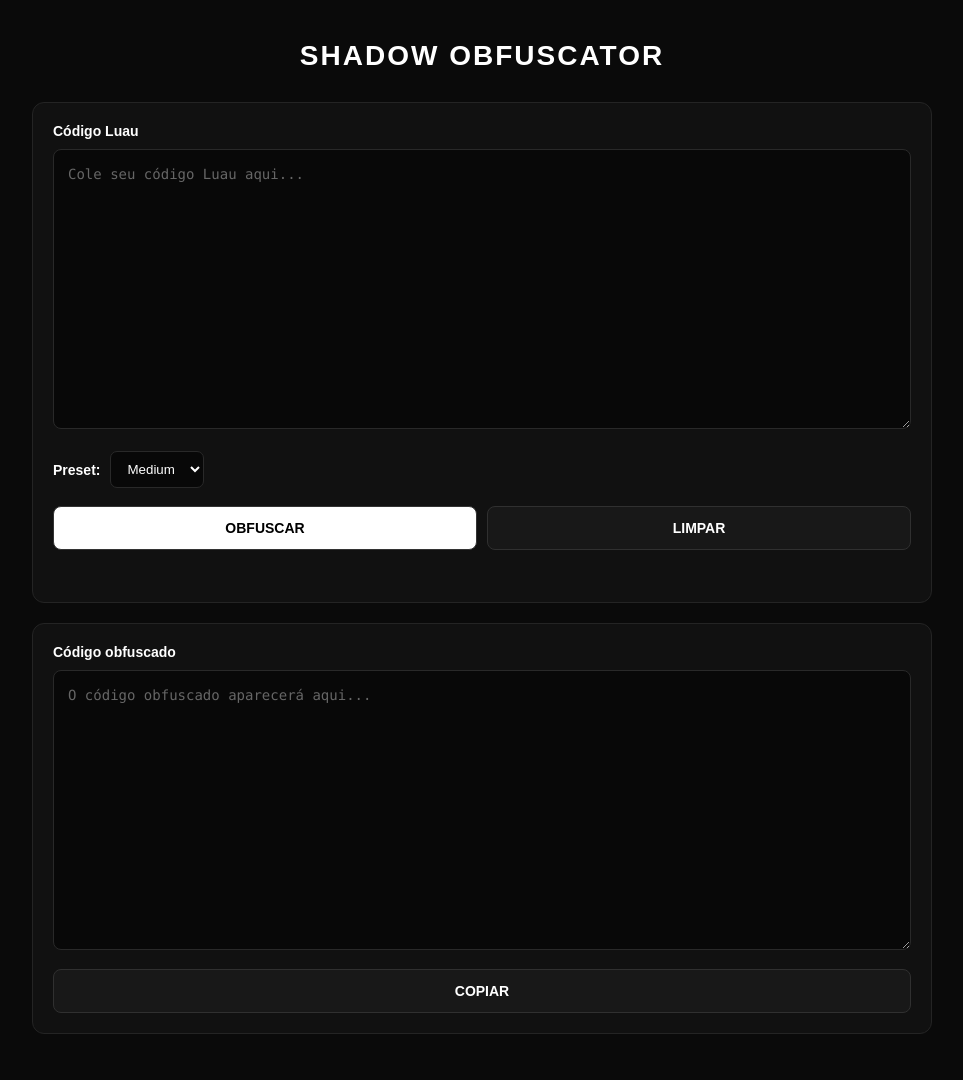
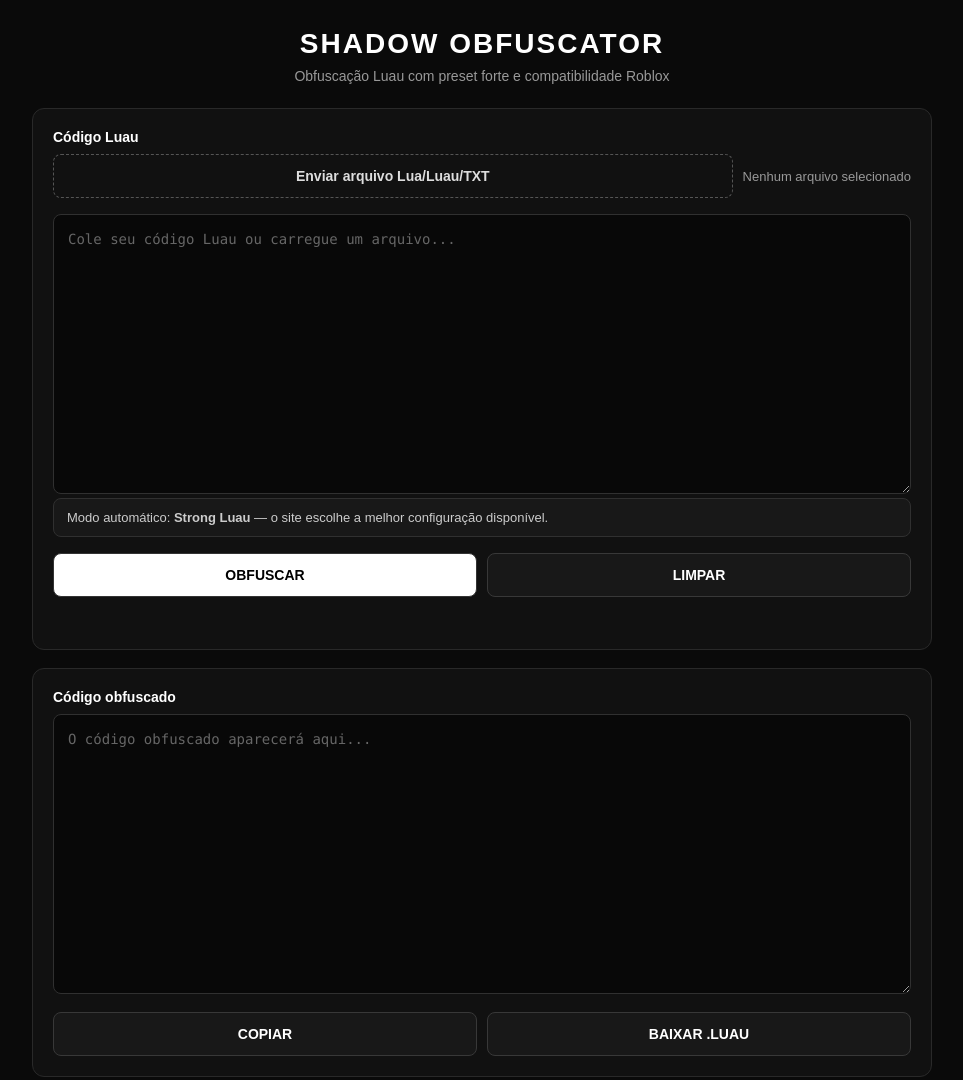
Before and after one commit to josearlindodasilva07-svg/shadow-obfuscator, a website built with Vite: page index.html in a window 1280 px wide. Shown: the whole page, without its empty margins (158-1121 px from the left). Built offline with nearby package versions, Linux system fonts and the light colour scheme.

Commit message:
Refactor HTML structure and styles for clarity

```diff
--- a/index.html
+++ b/index.html
@@ -1,291 +1,109 @@
-
 <!DOCTYPE html>
 <html lang="pt-BR">
 <head>
     <meta charset="UTF-8">
     <meta name="viewport" content="width=device-width, initial-scale=1.0">
-
     <title>Shadow Obfuscator</title>
-
     <style>
-        * {
-            box-sizing: border-box;
-        }
-
-        body {
-            margin: 0;
-            min-height: 100vh;
-            background: #0a0a0a;
-            color: #ffffff;
-            font-family: Arial, Helvetica, sans-serif;
-        }
-
-        .container {
-            width: min(900px, 94%);
-            margin: 40px auto;
-        }
-
-        .header {
-            text-align: center;
-            margin-bottom: 30px;
-        }
-
-        .header h1 {
-            margin: 0;
-            font-size: 28px;
-            font-weight: 700;
-            letter-spacing: 2px;
-        }
-
-        .section {
-            background: #111111;
-            border: 1px solid #242424;
-            border-radius: 12px;
-            padding: 20px;
-            margin-bottom: 20px;
-        }
-
-        label {
-            display: block;
-            margin-bottom: 10px;
-            font-size: 14px;
-            font-weight: 600;
-        }
-
-        textarea {
-            width: 100%;
-            min-height: 280px;
-            resize: vertical;
-            background: #080808;
-            color: #eeeeee;
-            border: 1px solid #292929;
-            border-radius: 8px;
-            padding: 14px;
-            outline: none;
-            font-family: Consolas, Monaco, monospace;
-            font-size: 14px;
-            line-height: 1.5;
-        }
-
-        textarea:focus {
-            border-color: #555555;
-        }
-
-        textarea::placeholder {
-            color: #666666;
-        }
-
-        .settings {
-            display: flex;
-            align-items: center;
-            gap: 10px;
-            margin: 18px 0;
-        }
-
-        .settings label {
-            margin: 0;
-        }
-
-        select {
-            background: #080808;
-            color: #ffffff;
-            border: 1px solid #292929;
-            border-radius: 7px;
-            padding: 9px 12px;
-            outline: none;
-        }
-
-        .buttons {
-            display: flex;
-            gap: 10px;
-        }
-
-        button {
-            width: 100%;
-            border: 1px solid #333333;
-            border-radius: 8px;
-            background: #ffffff;
-            color: #000000;
-            padding: 13px;
-            font-size: 14px;
-            font-weight: 700;
-            cursor: pointer;
-            transition: 0.15s ease;
-        }
-
-        button:hover {
-            background: #dddddd;
-        }
-
-        button:active {
-            transform: scale(0.99);
-        }
-
-        button:disabled {
-            opacity: 0.5;
-            cursor: wait;
-            transform: none;
-        }
-
-        #clearButton {
-            background: #181818;
-            color: #ffffff;
-            border-color: #303030;
-        }
-
-        #clearButton:hover {
-            background: #222222;
-        }
-
-        #copyButton {
-            margin-top: 15px;
-            background: #181818;
-            color: #ffffff;
-            border-color: #303030;
-        }
-
-        #copyButton:hover {
-            background: #222222;
-        }
-
-        #status {
-            min-height: 20px;
-            margin-top: 12px;
-            text-align: center;
-            color: #888888;
-            font-size: 13px;
-        }
-
-        @media (max-width: 600px) {
-            .container {
-                width: 94%;
-                margin: 25px auto;
-            }
-
-            .header h1 {
-                font-size: 23px;
-            }
-
-            .section {
-                padding: 15px;
-            }
-
-            textarea {
-                min-height: 230px;
-                font-size: 13px;
-            }
-
-            .buttons {
-                flex-direction: column;
-            }
-        }
+        * { box-sizing: border-box; }
+        body { margin: 0; min-height: 100vh; background: #0a0a0a; color: #fff; font-family: Arial, Helvetica, sans-serif; }
+        .container { width: min(900px, 94%); margin: 28px auto; }
+        .header { text-align: center; margin-bottom: 24px; }
+        .header h1 { margin: 0; font-size: 28px; letter-spacing: 2px; }
+        .header p { color: #999; margin: 8px 0 0; font-size: 14px; }
+        .section { background: #111; border: 1px solid #292929; border-radius: 12px; padding: 20px; margin-bottom: 18px; }
+        label { display: block; margin-bottom: 9px; font-size: 14px; font-weight: 700; }
+        textarea { width: 100%; min-height: 280px; resize: vertical; background: #080808; color: #eee; border: 1px solid #303030; border-radius: 8px; padding: 14px; outline: none; font-family: Consolas, Monaco, monospace; font-size: 14px; line-height: 1.5; }
+        textarea:focus { border-color: #777; }
+        textarea::placeholder { color: #666; }
+        .file-row { display: flex; gap: 10px; align-items: center; margin-bottom: 16px; }
+        .file-label { flex: 1; display: block; border: 1px dashed #555; border-radius: 8px; padding: 13px; color: #ddd; text-align: center; cursor: pointer; margin: 0; }
+        .file-label:hover { border-color: #aaa; background: #181818; }
+        #fileInput { display: none; }
+        #fileName { color: #999; font-size: 13px; overflow: hidden; text-overflow: ellipsis; white-space: nowrap; }
+        .mode { background: #181818; border: 1px solid #303030; border-radius: 8px; padding: 11px 13px; color: #ccc; font-size: 13px; margin-bottom: 16px; }
+        .buttons { display: flex; gap: 10px; margin-top: 14px; }
+        button { width: 100%; border: 1px solid #333; border-radius: 8px; background: #fff; color: #000; padding: 13px; font-size: 14px; font-weight: 700; cursor: pointer; transition: .15s ease; }
+        button:hover { background: #ddd; }
+        button:active { transform: scale(.99); }
+        button:disabled { opacity: .5; cursor: wait; transform: none; }
+        .secondary { background: #181818; color: #fff; border-color: #383838; }
+        .secondary:hover { background: #252525; }
+        #status { min-height: 20px; margin-top: 12px; text-align: center; color: #999; font-size: 13px; }
+        @media (max-width: 600px) { .container { width: 94%; margin: 22px auto; } .header h1 { font-size: 23px; } .section { padding: 15px; } textarea { min-height: 230px; font-size: 13px; } .buttons, .file-row { flex-direction: column; align-items: stretch; } }
     </style>
 </head>
-
 <body>
-
 <main class="container">
-
     <header class="header">
         <h1>SHADOW OBFUSCATOR</h1>
+        <p>Obfuscação Luau com preset forte e compatibilidade Roblox</p>
     </header>
 
     <section class="section">
-
         <label for="inputCode">Código Luau</label>
-
-            <textarea
-                id="inputCode"
-                placeholder="Cole seu código Luau aqui..."
-                spellcheck="false"
-            ></textarea>
-
-            <div class="settings">
-
-                <label for="preset">Preset:</label>
-
-                <select id="preset">
-                    <option value="Weak">Weak</option>
-                    <option value="Medium" selected>Medium</option>
-                    <option value="Strong">Strong</option>
-                </select>
-
+        <div class="file-row">
+            <label class="file-label" for="fileInput">Enviar arquivo Lua/Luau/TXT</label>
+            <input id="fileInput" type="file" accept=".lua,.luau,.txt,text/plain">
+            <span id="fileName">Nenhum arquivo selecionado</span>
         </div>
-
+        <textarea id="inputCode" placeholder="Cole seu código Luau ou carregue um arquivo..." spellcheck="false" autocapitalize="off" autocomplete="off"></textarea>
+        <div class="mode">Modo automático: <strong>Strong Luau</strong> — o site escolhe a melhor configuração disponível.</div>
         <div class="buttons">
-
-                <button id="obfuscateButton">
-                    OBFUSCAR
-                </button>
-
-                <button id="clearButton">
-                    LIMPAR
-                </button>
-
+            <button id="obfuscateButton" type="button">OBFUSCAR</button>
+            <button id="clearButton" class="secondary" type="button">LIMPAR</button>
         </div>
-
         <div id="status"></div>
-
     </section>
 
     <section class="section">
-
         <label for="outputCode">Código obfuscado</label>
-
-            <textarea
-                id="outputCode"
-                placeholder="O código obfuscado aparecerá aqui..."
-                spellcheck="false"
-                readonly
-            ></textarea>
-
-            <button id="copyButton">
-                COPIAR
-            </button>
-
+        <textarea id="outputCode" placeholder="O código obfuscado aparecerá aqui..." spellcheck="false" readonly></textarea>
+        <div class="buttons">
+            <button id="copyButton" class="secondary" type="button">COPIAR</button>
+            <button id="downloadButton" class="secondary" type="button">BAIXAR .LUAU</button>
+        </div>
     </section>
-
 </main>
-
 <script type="module">
     import { obfuscateLua } from "./src/worker/prometheusRunner.ts"
 
     const inputCode = document.getElementById("inputCode")
     const outputCode = document.getElementById("outputCode")
-        const preset = document.getElementById("preset")
+    const fileInput = document.getElementById("fileInput")
+    const fileName = document.getElementById("fileName")
     const obfuscateButton = document.getElementById("obfuscateButton")
     const clearButton = document.getElementById("clearButton")
     const copyButton = document.getElementById("copyButton")
+    const downloadButton = document.getElementById("downloadButton")
     const status = document.getElementById("status")
+
+    fileInput.addEventListener("change", async () => {
+        const file = fileInput.files?.[0]
+        if (!file) return
+        try {
+            inputCode.value = await file.text()
+            fileName.textContent = file.name
+            status.textContent = "Arquivo carregado."
+        } catch {
+            status.textContent = "Não foi possível ler esse arquivo."
+        }
+    })
 
     obfuscateButton.addEventListener("click", async () => {
         const code = inputCode.value.trim()
-
         if (!code) {
-                status.textContent = "Cole um código Luau primeiro."
+            status.textContent = "Cole um código ou envie um arquivo primeiro."
             return
         }
-
         obfuscateButton.disabled = true
-            status.textContent = "Obfuscando..."
+        status.textContent = "Obfuscando com Strong Luau..."
         outputCode.value = ""
-
         try {
-                const result = await obfuscateLua(
-                    code,
-                    preset.value,
-                )
-
-                outputCode.value = result
-                status.textContent = "Obfuscação concluída."
+            outputCode.value = await obfuscateLua(code)
+            status.textContent = "Obfuscação concluída. Teste o arquivo no mesmo ambiente Roblox do original."
         } catch (error) {
-                console.error(error)
-
-                const message =
-                    error instanceof Error
-                        ? error.message
-                        : String(error)
-
+            const message = error instanceof Error ? error.message : String(error)
             status.textContent = `Erro: ${message}`
         } finally {
             obfuscateButton.disabled = false
@@ -295,28 +113,30 @@
     clearButton.addEventListener("click", () => {
         inputCode.value = ""
         outputCode.value = ""
+        fileInput.value = ""
+        fileName.textContent = "Nenhum arquivo selecionado"
         status.textContent = ""
         inputCode.focus()
     })
 
     copyButton.addEventListener("click", async () => {
-            const code = outputCode.value
+        if (!outputCode.value) { status.textContent = "Não há código para copiar."; return }
+        try { await navigator.clipboard.writeText(outputCode.value) }
+        catch { outputCode.select(); document.execCommand("copy") }
+        status.textContent = "Código copiado."
+    })
 
-            if (!code) {
-                status.textContent = "Não há código para copiar."
-                return
-            }
-
-            try {
-                await navigator.clipboard.writeText(code)
-                status.textContent = "Código copiado."
-            } catch {
-                outputCode.select()
-                document.execCommand("copy")
-                status.textContent = "Código copiado."
-            }
+    downloadButton.addEventListener("click", () => {
+        if (!outputCode.value) { status.textContent = "Não há código para baixar."; return }
+        const blob = new Blob([outputCode.value], { type: "text/plain;charset=utf-8" })
+        const url = URL.createObjectURL(blob)
+        const link = document.createElement("a")
+        link.href = url
+        link.download = "shadow-obfuscated.luau"
+        link.click()
+        URL.revokeObjectURL(url)
+        status.textContent = "Arquivo Luau baixado."
     })
 </script>
-
 </body>
 </html>
```
Lines whose indentation alone changed are shown as unchanged.
